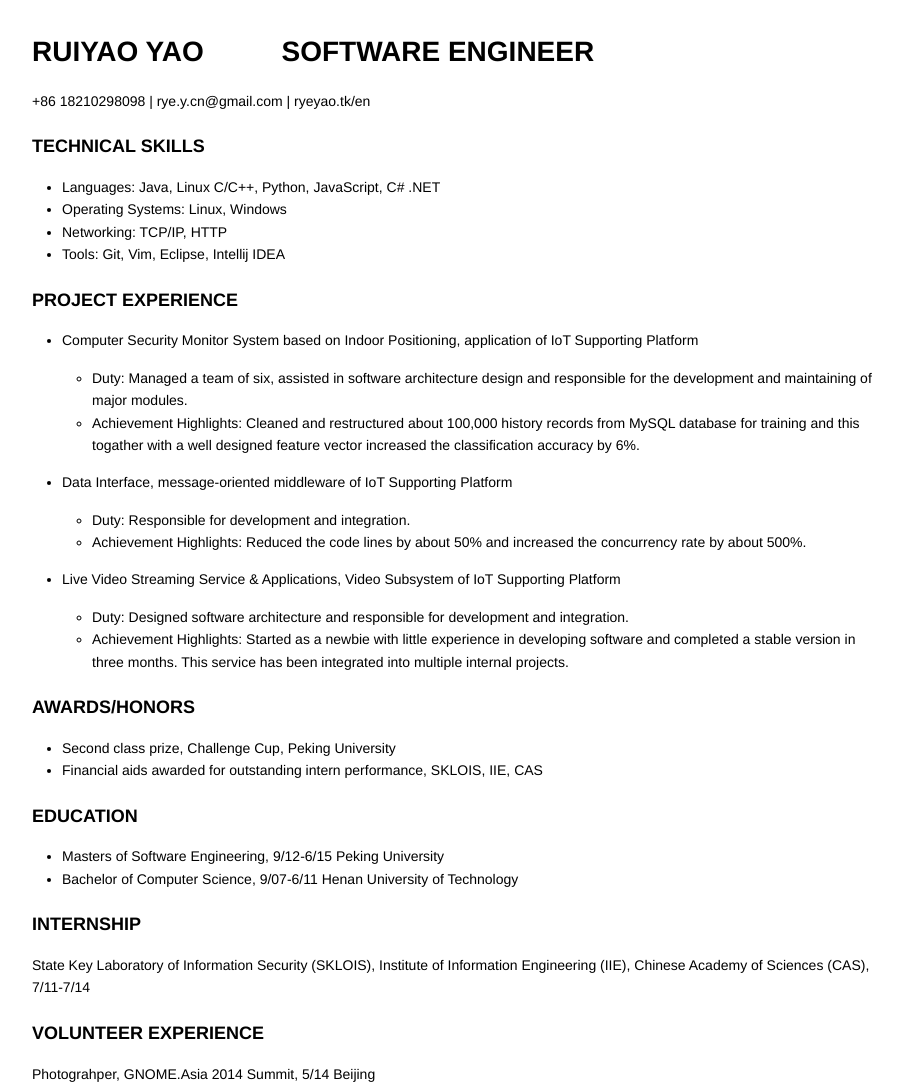
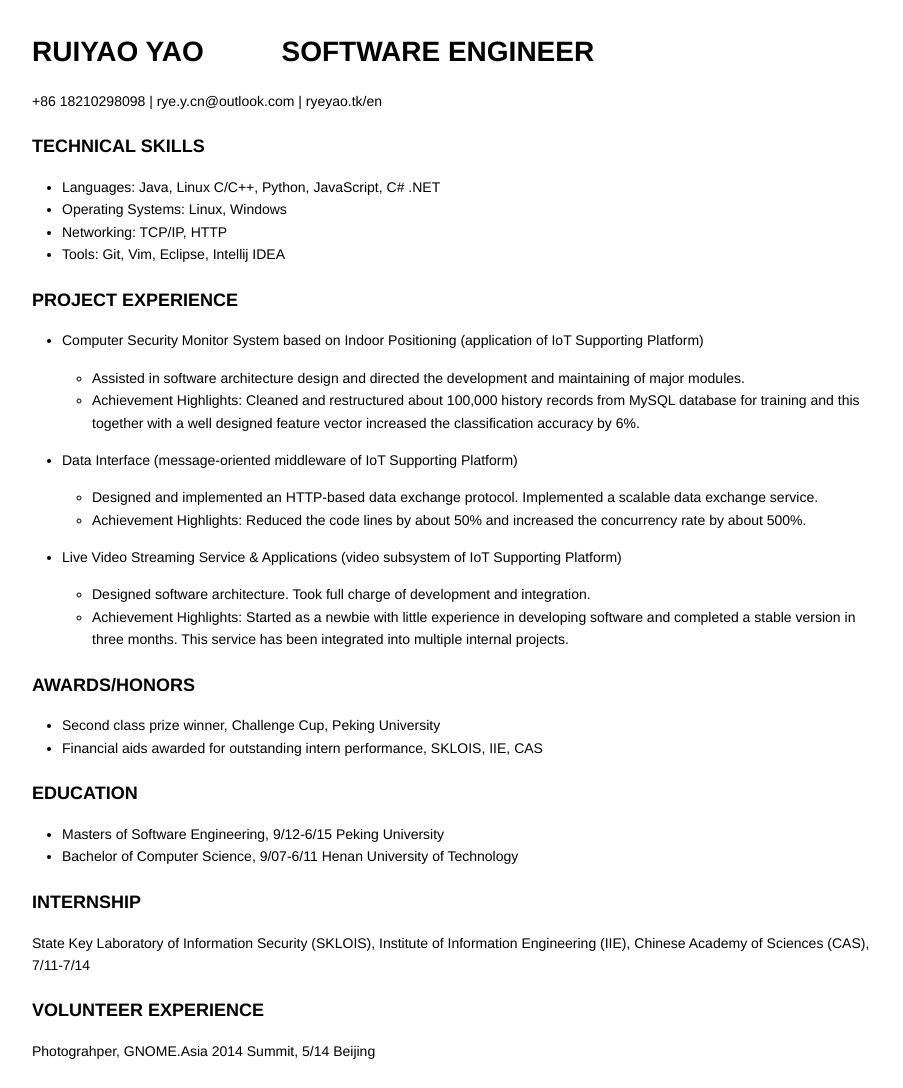
Before and after one commit to ryeyao/ryeyao.github.io, a plain HTML site: page en/resume.html in a window 1280 px wide. Shown: the whole page, without its empty margins (181-1084 px from the left). Drawn offline with Linux system fonts and the light colour scheme.

Commit message:
update resume_en

```diff
--- a/en/index.html
+++ b/en/resume.html
@@ -308,7 +308,7 @@ sup {
 <body>
 <h1>RUIYAO YAO &nbsp;&nbsp;&nbsp;&nbsp;&nbsp;&nbsp;&nbsp;&nbsp;&nbsp;SOFTWARE ENGINEER</h1>
 
-<p>+86 18210298098 | rye.y.cn@gmail.com | ryeyao.tk/en</p>
+<p>+86 18210298098 | rye.y.cn@outlook.com | ryeyao.tk/en</p>
 
 <h3>TECHNICAL SKILLS</h3>
 
@@ -323,24 +323,24 @@ sup {
 <h3>PROJECT EXPERIENCE</h3>
 
 <ul>
-<li><p>Computer Security Monitor System based on Indoor Positioning, application of IoT Supporting Platform</p>
+<li><p>Computer Security Monitor System based on Indoor Positioning (application of IoT Supporting Platform)</p>
 
 <ul>
-<li>Duty: Managed a team of six, assisted in software architecture design and responsible for the development and maintaining of major modules.</li>
-<li>Achievement Highlights: Cleaned and restructured about 100,000 history records from MySQL database for training and this togather with a well designed feature vector increased the classification accuracy by 6%.</li>
+<li>Assisted in software architecture design and directed the development and maintaining of major modules.</li>
+<li>Achievement Highlights: Cleaned and restructured about 100,000 history records from MySQL database for training and this together with a well designed feature vector increased the classification accuracy by 6%.</li>
 </ul>
 </li>
-<li><p>Data Interface, message-oriented middleware of IoT Supporting Platform</p>
+<li><p>Data Interface (message-oriented middleware of IoT Supporting Platform)</p>
 
 <ul>
-<li>Duty: Responsible for development and integration.</li>
+<li>Designed and implemented an HTTP-based data exchange protocol. Implemented a scalable data exchange service.</li>
 <li>Achievement Highlights: Reduced the code lines by about 50% and increased the concurrency rate by about 500%.</li>
 </ul>
 </li>
-<li><p>Live Video Streaming Service &amp; Applications, Video Subsystem of IoT Supporting Platform</p>
+<li><p>Live Video Streaming Service &amp; Applications (video subsystem of IoT Supporting Platform)</p>
 
 <ul>
-<li>Duty: Designed software architecture and responsible for development and integration.</li>
+<li>Designed software architecture. Took full charge of development and integration.</li>
 <li>Achievement Highlights: Started as a newbie with little experience in developing software and completed a stable version in three months. This service has been integrated into multiple internal projects.</li>
 </ul>
 </li>
@@ -350,7 +350,7 @@ sup {
 <h3>AWARDS/HONORS</h3>
 
 <ul>
-<li>Second class prize, Challenge Cup, Peking University</li>
+<li>Second class prize winner, Challenge Cup, Peking University</li>
 <li>Financial aids awarded for outstanding intern performance, SKLOIS, IIE, CAS</li>
 </ul>
 
```
Also changed, not shown: index.html (+1 -1 lines), 3 other files.
